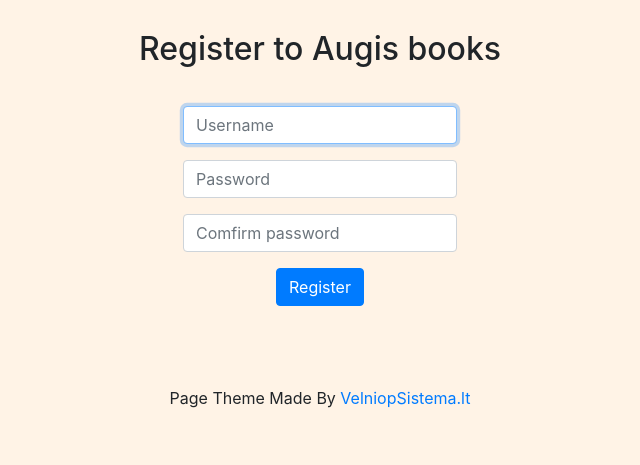
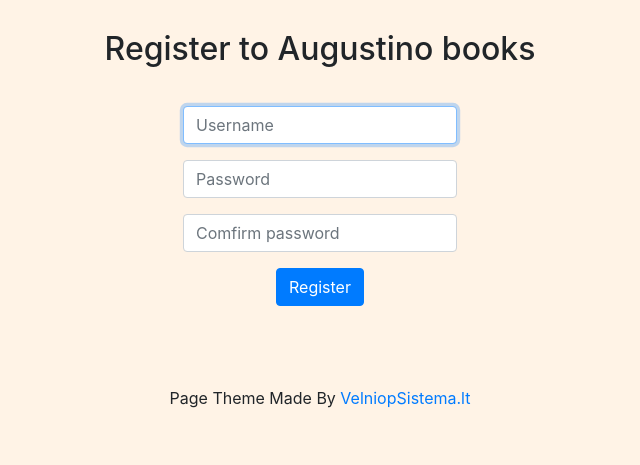
Before and after one commit to AugustinasKaz/Projects, a Django app: template project1/templates/register.html in a window 1280 px wide. Shown: the part 78-543 px from the top of the page, without its empty margins (320-960 px from the left). Run offline with Django 3.2, Linux system fonts and the light colour scheme; the template is opened without the code that fills it: values that come from a table or form of the project are taken from there, others are empty; some libraries are stand-ins or nearby versions.

Commit message:
html templates

```diff
--- a/project1/templates/register.html
+++ b/project1/templates/register.html
@@ -6,7 +6,7 @@
 {%endblock%}
 
 {%block main%}
-<div class="h2">Register to Augis books</div>
+<div class="h2">Register to Augustino books</div>
 <form action="/register" method="post">
     <div class="form-group" >
         <input autocomplete="off" autofocus class="form-control" name="username" placeholder="Username" type="text"/>
```
